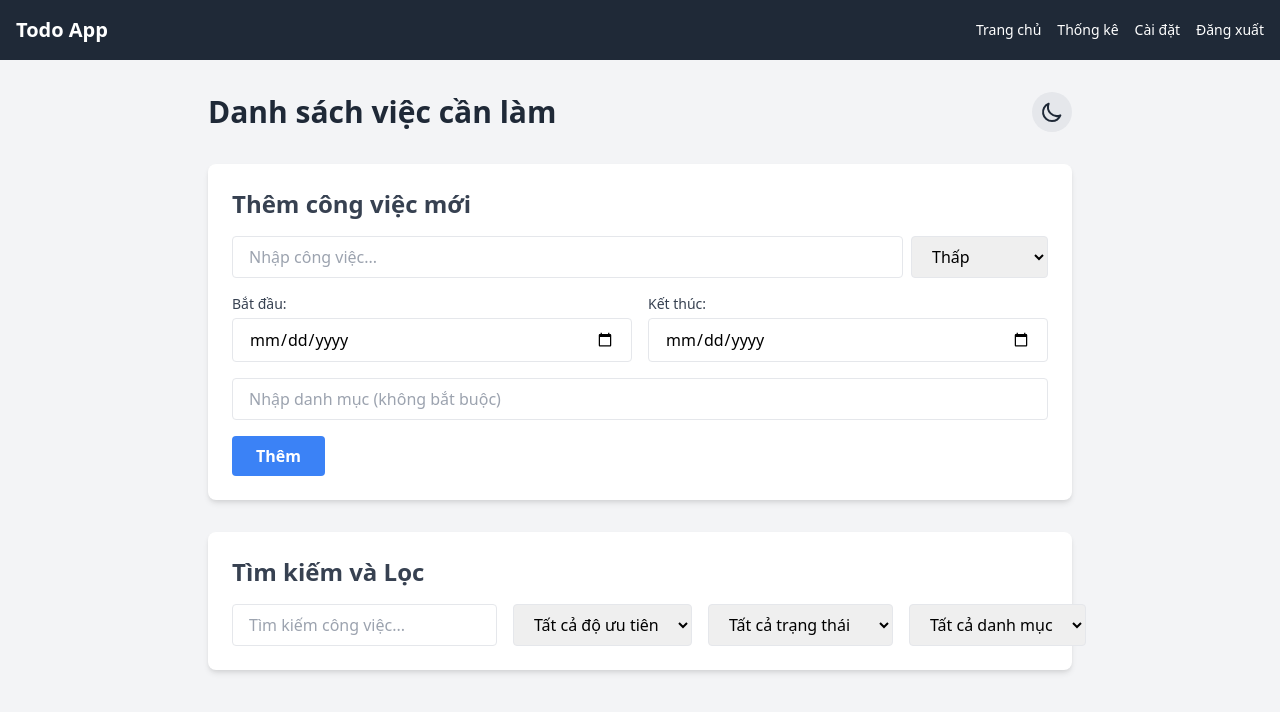
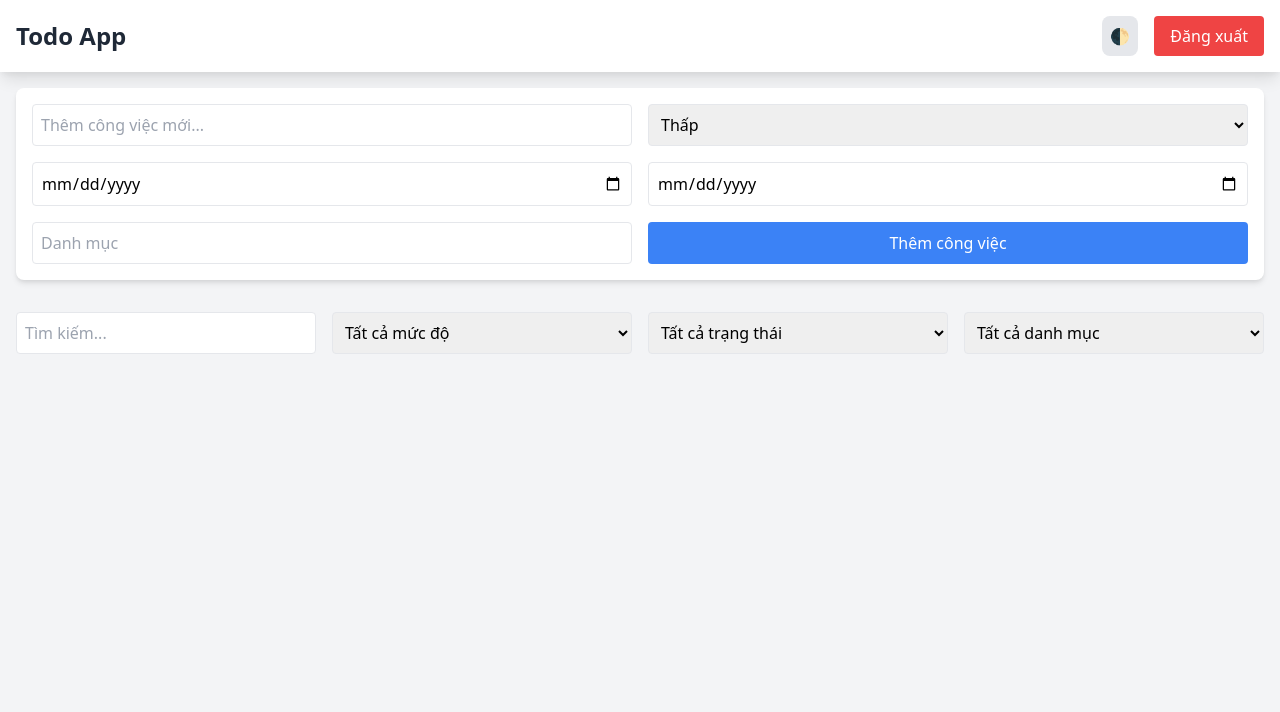
Before and after one commit to hunght37/todo-web, a website: page todo.html in a window 1280 px wide. Drawn offline with nearby package versions, Linux system fonts and the light colour scheme; sample sign-in values are in the browser's storage.

Commit message:
Update todo.html

```diff
--- a/todo.html
+++ b/todo.html
@@ -4,223 +4,77 @@
     <meta charset="UTF-8" />
     <meta name="viewport" content="width=device-width, initial-scale=1.0" />
     <title>Danh sách việc cần làm</title>
-    <link
-      href="https://cdn.jsdelivr.net/npm/tailwindcss@2.2.19/dist/tailwind.min.css"
-      rel="stylesheet"
-    />
+    <link href="https://cdn.jsdelivr.net/npm/tailwindcss@2.2.19/dist/tailwind.min.css" rel="stylesheet" />
     <style>
-      .dark {
-        color-scheme: dark;
-      }
-      .dark body {
-        background-color: #121212;
-        color: #e0e0e0;
-      }
-      .dark .bg-white {
-        background-color: #1e1e1e;
-      }
-      .dark .bg-gray-100 {
-        background-color: #121212;
-      }
-      .dark .bg-gray-200 {
-        background-color: #2a2a2a;
-      }
-      .dark .bg-gray-800 {
-        background-color: #1e1e1e;
-      }
-      .dark .text-gray-700 {
-        color: #e0e0e0;
-      }
-      .dark .text-gray-800 {
-        color: #f0f0f0;
-      }
-      .dark .border-gray-600 {
-        border-color: #4a4a4a;
-      }
-      .dark .bg-green-900 {
-        background-color: #1a4731;
-      }
+        .dark { color-scheme: dark; }
+        .dark body { background-color: #1a1a1a; color: #e0e0e0; }
+        .dark .bg-white { background-color: #2a2a2a; }
+        .dark .bg-gray-100 { background-color: #1a1a1a; }
+        .dark .bg-gray-200 { background-color: #333333; }
+        .dark .bg-gray-800 { background-color: #1a1a1a; }
+        .dark .text-gray-700 { color: #e0e0e0; }
+        .dark .text-gray-800 { color: #f0f0f0; }
+        .dark .border-gray-600 { border-color: #4a4a4a; }
     </style>
 </head>
 <body class="bg-gray-100 dark:bg-gray-900 min-h-screen transition-colors duration-200">
-    <!-- Menu Bar -->
-    <nav class="bg-gray-800 text-white p-4">
+    <nav class="bg-white dark:bg-gray-800 shadow-lg p-4">
         <div class="container mx-auto flex justify-between items-center">
-        <h1 class="text-xl font-bold whitespace-nowrap">Todo App</h1>
-        <ul class="flex space-x-4 text-sm">
-          <li>
-            <a href="#" id="menuHome" class="hover:text-gray-300">Trang chủ</a>
-          </li>
-          <li>
-            <a href="#" id="menuStats" class="hover:text-gray-300">Thống kê</a>
-          </li>
-          <li>
-            <a href="#" id="menuSettings" class="hover:text-gray-300">Cài đặt</a>
-          </li>
-          <li>
-            <a href="index.html" id="menuLogout" class="hover:text-gray-300">Đăng xuất</a>
-          </li>
-        </ul>
+            <h1 class="text-2xl font-bold text-gray-800 dark:text-white">Todo App</h1>
+            <div class="flex items-center space-x-4">
+                <button id="darkModeToggle" class="p-2 rounded-lg bg-gray-200 dark:bg-gray-700">
+                    🌓
+                </button>
+                <button onclick="logout()" class="bg-red-500 text-white px-4 py-2 rounded">
+                    Đăng xuất
+                </button>
+            </div>
         </div>
     </nav>
 
-    <div class="container mx-auto px-4 py-8 max-w-4xl">
-      <!-- Main content -->
-      <div id="mainContent">
-        <div class="flex justify-between items-center mb-8">
-          <h1 class="text-2xl md:text-3xl font-bold text-gray-800 dark:text-gray-100 whitespace-nowrap">
-            Danh sách việc cần làm
-          </h1>
-          <button
-            id="darkModeToggle"
-            class="p-2 rounded-full bg-gray-200 dark:bg-gray-700 focus:outline-none focus:ring-2 focus:ring-blue-500"
-          >
-            <svg
-              xmlns="http://www.w3.org/2000/svg"
-              class="h-6 w-6 text-gray-800 dark:text-gray-200"
-              fill="none"
-              viewBox="0 0 24 24"
-              stroke="currentColor"
-            >
-              <path
-                stroke-linecap="round"
-                stroke-linejoin="round"
-                stroke-width="2"
-                d="M20.354 15.354A9 9 0 018.646 3.646 9.003 9.003 0 0012 21a9.003 9.003 0 008.354-5.646z"
-              />
-            </svg>
-          </button>
-        </div>
-        <div class="bg-white dark:bg-gray-800 p-4 md:p-6 rounded-lg shadow-md mb-8">
-          <h2 class="text-xl md:text-2xl font-bold mb-4 text-gray-700 dark:text-gray-200">
-            Thêm công việc mới
-          </h2>
-          <form id="addTaskForm" class="space-y-4">
-            <div class="flex flex-col md:flex-row space-y-2 md:space-y-0 md:space-x-2">
-              <input
-                type="text"
-                id="taskInput"
-                placeholder="Nhập công việc..."
-                class="flex-grow px-4 py-2 border rounded focus:outline-none focus:ring-2 focus:ring-blue-500 dark:bg-gray-700 dark:border-gray-600 dark:text-gray-100"
-                required
-              />
-              <select
-                id="prioritySelect"
-                class="px-4 py-2 border rounded focus:outline-none focus:ring-2 focus:ring-blue-500 dark:bg-gray-700 dark:border-gray-600 dark:text-gray-100"
-              >
+    <div class="container mx-auto p-4">
+        <form id="addTaskForm" class="mb-8 bg-white dark:bg-gray-800 p-4 rounded-lg shadow-md">
+            <div class="grid grid-cols-1 md:grid-cols-2 gap-4">
+                <input type="text" name="taskInput" placeholder="Thêm công việc mới..."
+                       class="w-full p-2 border rounded dark:bg-gray-700 dark:text-white" required>
+                <select name="priority" class="w-full p-2 border rounded dark:bg-gray-700 dark:text-white">
                     <option value="Thấp">Thấp</option>
                     <option value="Trung bình">Trung bình</option>
                     <option value="Cao">Cao</option>
                 </select>
+                <input type="date" name="startDate" class="w-full p-2 border rounded dark:bg-gray-700 dark:text-white">
+                <input type="date" name="endDate" class="w-full p-2 border rounded dark:bg-gray-700 dark:text-white">
+                <input type="text" name="category" placeholder="Danh mục"
+                       class="w-full p-2 border rounded dark:bg-gray-700 dark:text-white">
+                <button type="submit" class="bg-blue-500 text-white p-2 rounded hover:bg-blue-600">
+                    Thêm công việc
+                </button>
             </div>
-            <div class="flex flex-col md:flex-row space-y-2 md:space-y-0 md:space-x-4">
-              <div class="flex-1 space-y-1">
-                <label for="startDate" class="block text-sm font-medium text-gray-700 dark:text-gray-300">Bắt đầu:</label>
-                <input
-                  type="date"
-                  id="startDate"
-                  class="w-full px-4 py-2 border rounded focus:outline-none focus:ring-2 focus:ring-blue-500 dark:bg-gray-700 dark:border-gray-600 dark:text-gray-100"
-                />
-              </div>
-              <div class="flex-1 space-y-1">
-                <label for="endDate" class="block text-sm font-medium text-gray-700 dark:text-gray-300">Kết thúc:</label>
-                <input
-                  type="date"
-                  id="endDate"
-                  class="w-full px-4 py-2 border rounded focus:outline-none focus:ring-2 focus:ring-blue-500 dark:bg-gray-700 dark:border-gray-600 dark:text-gray-100"
-                />
-              </div>
-            </div>
-            <div class="flex flex-col md:flex-row space-y-2 md:space-y-0 md:space-x-4">
-              <input
-                type="text"
-                id="categoryInput"
-                placeholder="Nhập danh mục (không bắt buộc)"
-                class="flex-grow px-4 py-2 border rounded focus:outline-none focus:ring-2 focus:ring-blue-500 dark:bg-gray-700 dark:border-gray-600 dark:text-gray-100"
-              />
-            </div>
-            <button
-              type="submit"
-              class="w-full md:w-auto bg-blue-500 hover:bg-blue-600 text-white font-bold py-2 px-6 rounded focus:outline-none focus:ring-2 focus:ring-blue-500 focus:ring-offset-2 transition-colors duration-200"
-            >
-              Thêm
-            </button>
         </form>
-        </div>
 
-        <div class="bg-white dark:bg-gray-800 p-4 md:p-6 rounded-lg shadow-md mb-8">
-          <h2 class="text-xl md:text-2xl font-bold mb-4 text-gray-700 dark:text-gray-200">
-            Tìm kiếm và Lọc
-          </h2>
-          <div class="flex flex-col md:flex-row space-y-2 md:space-y-0 md:space-x-4">
-            <input
-              type="text"
-              id="searchInput"
-              placeholder="Tìm kiếm công việc..."
-              class="flex-grow px-4 py-2 border rounded focus:outline-none focus:ring-2 focus:ring-blue-500 dark:bg-gray-700 dark:border-gray-600 dark:text-gray-100"
-            />
-            <select
-              id="filterPriority"
-              class="px-4 py-2 border rounded focus:outline-none focus:ring-2 focus:ring-blue-500 dark:bg-gray-700 dark:border-gray-600 dark:text-gray-100"
-            >
-              <option value="all">Tất cả độ ưu tiên</option>
+        <div class="mb-4 grid grid-cols-1 md:grid-cols-4 gap-4">
+            <input type="text" id="searchInput" placeholder="Tìm kiếm..."
+                   class="p-2 border rounded dark:bg-gray-700 dark:text-white">
+            <select id="filterPriority" class="p-2 border rounded dark:bg-gray-700 dark:text-white">
+                <option value="all">Tất cả mức độ</option>
+                <option value="Cao">Cao</option>
+                <option value="Trung bình">Trung bình</option>
                 <option value="Thấp">Thấp</option>
-              <option value="Trung bình">Trung bình</option>
-              <option value="Cao">Cao</option>
             </select>
-            <select
-              id="filterStatus"
-              class="px-4 py-2 border rounded focus:outline-none focus:ring-2 focus:ring-blue-500 dark:bg-gray-700 dark:border-gray-600 dark:text-gray-100"
-            >
+            <select id="filterStatus" class="p-2 border rounded dark:bg-gray-700 dark:text-white">
                 <option value="all">Tất cả trạng thái</option>
+                <option value="completed">Đã hoàn thành</option>
                 <option value="incomplete">Chưa hoàn thành</option>
-              <option value="completed">Đã hoàn thành</option>
             </select>
-            <select
-              id="filterCategory"
-              class="px-4 py-2 border rounded focus:outline-none focus:ring-2 focus:ring-blue-500 dark:bg-gray-700 dark:border-gray-600 dark:text-gray-100"
-            >
+            <select id="filterCategory" class="p-2 border rounded dark:bg-gray-700 dark:text-white">
                 <option value="all">Tất cả danh mục</option>
             </select>
-          </div>
         </div>
 
         <ul id="taskList" class="space-y-4"></ul>
     </div>
 
-      <!-- Statistics Section -->
-      <div id="statsContent" class="hidden">
-        <h2 class="text-2xl font-bold mb-4 text-gray-800 dark:text-gray-100">
-          Thống kê
-        </h2>
-        <div class="bg-white dark:bg-gray-800 p-4 rounded-lg shadow-md">
-          <p id="totalTasks" class="mb-2"></p>
-          <p id="completedTasks" class="mb-2"></p>
-          <p id="incompleteTasks" class="mb-2"></p>
-          <p id="highPriorityTasks" class="mb-2"></p>
-        </div>
-      </div>
-
-      <!-- Settings Section -->
-      <div id="settingsContent" class="hidden">
-        <h2 class="text-2xl font-bold mb-4 text-gray-800 dark:text-gray-100">
-          Cài đặt
-        </h2>
-        <div class="bg-white dark:bg-gray-800 p-4 rounded-lg shadow-md">
-          <div class="mb-4">
-            <label class="flex items-center">
-              <input
-                type="checkbox"
-                id="darkModeCheckbox"
-                class="form-checkbox h-5 w-5 text-blue-600"
-              />
-              <span class="ml-2 text-gray-700 dark:text-gray-200">Chế độ tối</span>
-            </label>
-          </div>
-          <!-- Add more settings options here -->
-        </div>
-      </div>
-    </div>
+    <script src="js/auth.js"></script>
     <script src="js/todo.js"></script>
 </body>
 </html>
```
Lines whose indentation alone changed are shown as unchanged.
